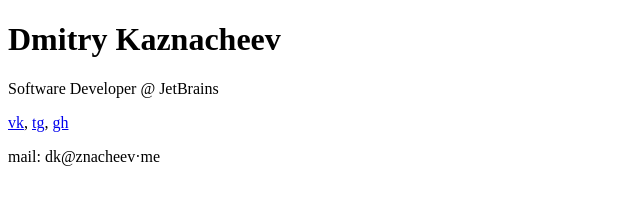
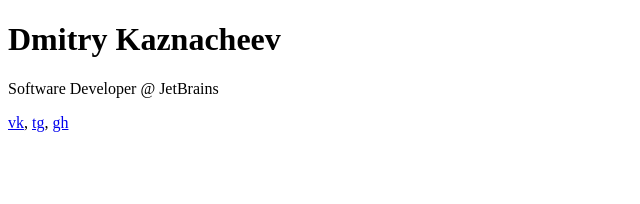
Before and after one commit to dkaznacheev/dkaznacheev.github.io, a plain HTML site: page index.html in a window 1280 px wide. Shown: the whole page, without its empty margins (0-640 px from the left). Drawn offline with Linux system fonts and the light colour scheme.

Commit message:
Update index.html

```diff
--- a/index.html
+++ b/index.html
@@ -9,6 +9,5 @@
       <p><a href="https://vk.com/dmitry.kaznacheev">vk</a>,
       <a href="https://t.me/d_kaznacheev">tg</a>,
       <a href="https://github.com/dkaznacheev">gh</a></p>
-      <p>mail: dk@znacheev&#183;me</p>
   </body>
 </html>
```
